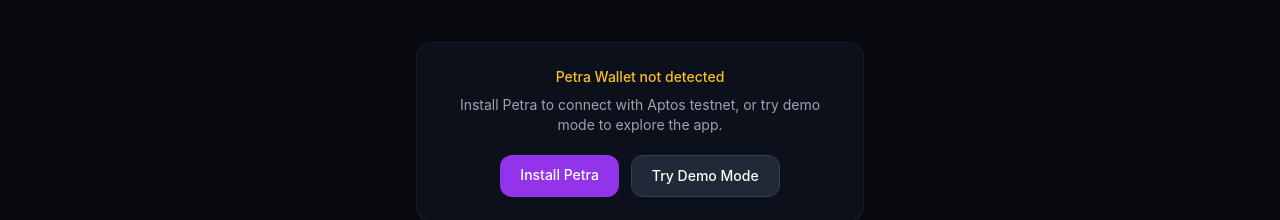
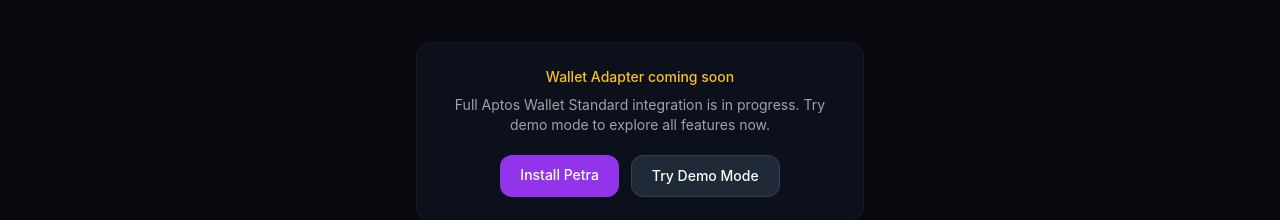
Before and after one commit to cepuyut/shelby-media-vault, a React (Vite) app: page / in a window 1280 px wide. Both pictures are taken after a click on the button "Connect Petra Wallet". Shown: the part 359-579 px from the top of the page. Built offline with nearby package versions, Linux system fonts and the light colour scheme; the HTML template or start-up script is replaced by a standard one.

Commit message:
Update WalletConnect.jsx

```diff
--- a/src/components/WalletConnect.jsx
+++ b/src/components/WalletConnect.jsx
@@ -89,8 +89,8 @@
         </div>
       ) : (
         <div className="bg-gray-900/50 border border-gray-800/50 rounded-2xl p-6 max-w-md w-full">
-          <p className="text-amber-400 text-sm font-medium mb-2">Petra Wallet not detected</p>
-          <p className="text-gray-400 text-sm mb-5">Install Petra to connect with Aptos testnet, or try demo mode to explore the app.</p>
+          <p className="text-amber-400 text-sm font-medium mb-2">Wallet Adapter coming soon</p>
+          <p className="text-gray-400 text-sm mb-5">Full Aptos Wallet Standard integration is in progress. Try demo mode to explore all features now.</p>
           <div className="flex gap-3 justify-center">
             <a
               href="https://petra.app/"
```
